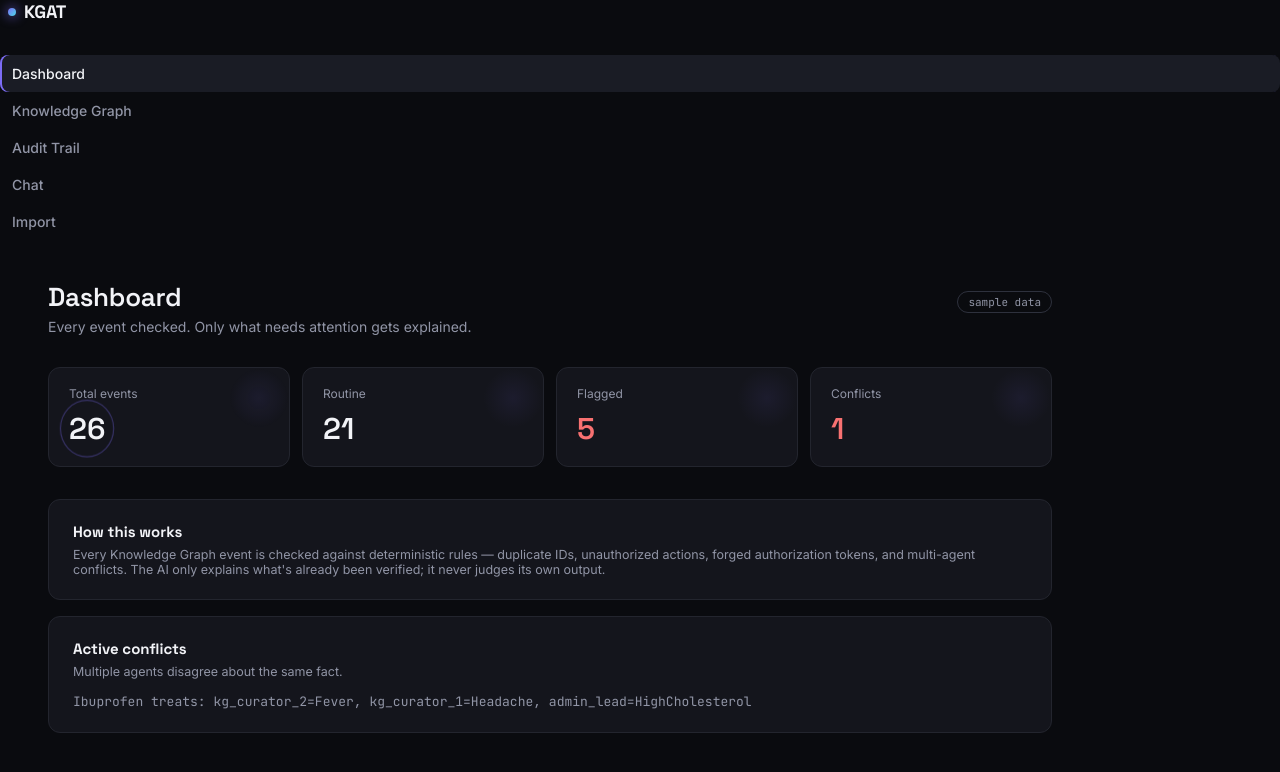
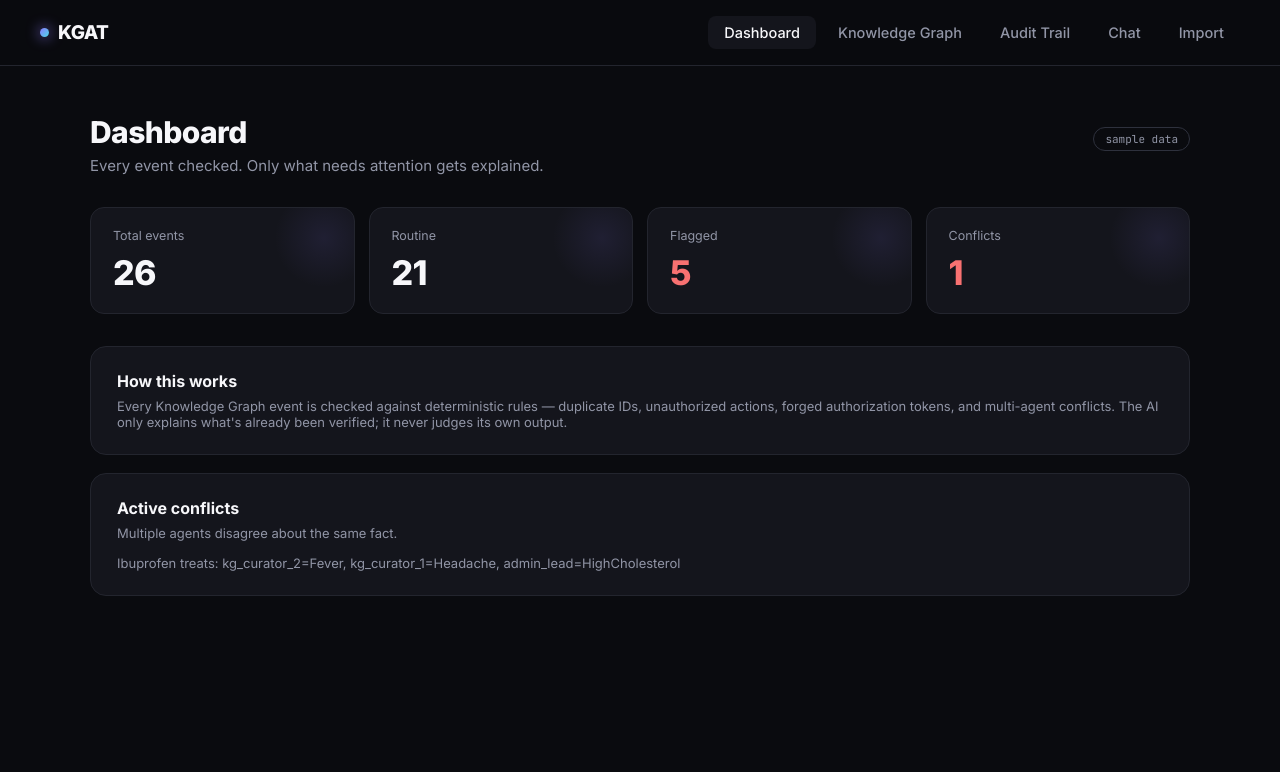
Before and after one commit to subeyda707/kgatweb, a React (Vite) app: page / in a window 1280 px wide. Shown: the top 772 px of the page. Built offline with nearby package versions, Linux system fonts and the light colour scheme; no server answers.

Commit message:
Update index.css

```diff
--- a/src/index.css
+++ b/src/index.css
@@ -1,93 +1,88 @@
+@import url('https://fonts.googleapis.com/css2?family=Inter:wght@400;500;600;700;800&family=JetBrains+Mono:wght@400;500&display=swap');
+
 :root {
   --bg: #0a0b0f;
   --surface: #14151c;
   --surface-2: #1a1c25;
   --border: #23252e;
   --border-light: #2e313d;
-  --text: #f2f3f7;
+  --text: #f7f7fa;
   --text-2: #9195a6;
   --text-3: #5c5f6e;
-  --violet: #7c6cf6;
+  --violet: #8b7bff;
   --cyan: #4dd9e8;
   --success: #34d399;
-  --success-bg: rgba(52,211,153,0.1);
+  --success-bg: rgba(52,211,153,0.12);
   --danger: #f87171;
-  --danger-bg: rgba(248,113,113,0.1);
-  --font-display: 'Space Grotesk', sans-serif;
-  --font-body: 'Inter', -apple-system, sans-serif;
-  --font-mono: 'JetBrains Mono', monospace;
+  --danger-bg: rgba(248,113,113,0.12);
 }
 * { box-sizing: border-box; margin: 0; padding: 0; }
-body { background: var(--bg); color: var(--text); font-family: var(--font-body); }
+body { background: var(--bg); color: var(--text); font-family: 'Inter', -apple-system, sans-serif; }
+.font-mono { font-family: 'JetBrains Mono', monospace; }
 
-.app-shell { display: flex; min-height: 100vh; }
+.topnav {
+  position: sticky; top: 0; z-index: 50; display: flex; align-items: center; justify-content: space-between;
+  padding: 16px 40px; border-bottom: 1px solid var(--border); background: rgba(10,11,15,0.85); backdrop-filter: blur(10px);
+}
+.brand { display: flex; align-items: center; gap: 9px; font-size: 19px; font-weight: 800; letter-spacing: -0.03em; }
+.brand-dot { width: 9px; height: 9px; border-radius: 50%; background: linear-gradient(135deg, var(--violet), var(--cyan)); box-shadow: 0 0 14px var(--violet); }
+.nav-links { display: flex; gap: 6px; }
+.nav-link { padding: 8px 16px; border-radius: 8px; color: var(--text-2); text-decoration: none; font-size: 14.5px; font-weight: 500; transition: all .15s; }
+.nav-link:hover { color: var(--text); background: var(--surface); }
+.nav-link.active { color: var(--text); background: var(--surface); }
 
-.sidebar {
-  width: 220px; background: var(--surface); border-right: 1px solid var(--border);
-  padding: 24px 16px; display: flex; flex-direction: column; gap: 4px; flex-shrink: 0;
-}
-.brand { font-family: var(--font-display); font-size: 18px; font-weight: 700; letter-spacing: -0.02em; margin-bottom: 32px; padding: 0 8px; display: flex; align-items: center; gap: 8px; }
-.brand-dot { width: 8px; height: 8px; border-radius: 50%; background: linear-gradient(135deg, var(--violet), var(--cyan)); box-shadow: 0 0 12px var(--violet); }
+.main { max-width: 1180px; margin: 0 auto; padding: 48px 40px 80px; }
 
-.nav-link { display: flex; align-items: center; gap: 10px; padding: 10px 12px; border-radius: 8px; color: var(--text-2); text-decoration: none; font-size: 14px; font-weight: 500; transition: all .15s; }
-.nav-link:hover { background: var(--surface-2); color: var(--text); }
-.nav-link.active { background: var(--surface-2); color: var(--text); box-shadow: inset 2px 0 0 var(--violet); }
-.nav-icon { width: 16px; text-align: center; opacity: 0.8; }
+h1 { font-size: 30px; font-weight: 800; letter-spacing: -0.02em; margin-bottom: 6px; }
+.subtitle { color: var(--text-2); font-size: 15px; margin-bottom: 32px; }
 
-.main { flex: 1; padding: 40px 48px; max-width: 1100px; }
-
-h1 { font-family: var(--font-display); font-size: 26px; font-weight: 600; letter-spacing: -0.01em; margin-bottom: 4px; }
-.subtitle { color: var(--text-2); font-size: 14px; margin-bottom: 32px; }
-
-.pill { font-size: 11px; padding: 3px 10px; border-radius: 999px; font-family: var(--font-mono); border: 1px solid var(--border-light); color: var(--text-2); }
+.pill { font-size: 11px; padding: 4px 11px; border-radius: 999px; font-family: 'JetBrains Mono', monospace; border: 1px solid var(--border-light); color: var(--text-2); }
 .pill.live { background: var(--success-bg); color: var(--success); border-color: transparent; }
 
-.pulse-ring {
-  position: relative; display: inline-flex; align-items: center; justify-content: center;
-}
-.pulse-ring::before {
-  content: ''; position: absolute; inset: -6px; border-radius: 50%;
-  border: 1.5px solid var(--violet); opacity: 0; animation: pulse 2.4s ease-out infinite;
-}
-@keyframes pulse { 0% { transform: scale(0.8); opacity: 0.6; } 100% { transform: scale(1.6); opacity: 0; } }
-@media (prefers-reduced-motion: reduce) { .pulse-ring::before { animation: none; display: none; } }
-
-.metric-grid { display: grid; grid-template-columns: repeat(4,1fr); gap: 12px; margin-bottom: 32px; }
-.metric-card { background: var(--surface); border: 1px solid var(--border); border-radius: 12px; padding: 18px 20px; position: relative; overflow: hidden; }
-.metric-card::after { content:''; position:absolute; top:0; right:0; width:60px; height:60px; background: radial-gradient(circle, var(--violet) 0%, transparent 70%); opacity: 0.08; }
-.metric-label { font-size: 12px; color: var(--text-2); margin-bottom: 8px; }
-.metric-value { font-family: var(--font-display); font-size: 30px; font-weight: 600; }
+.metric-grid { display: grid; grid-template-columns: repeat(4,1fr); gap: 14px; margin-bottom: 32px; }
+.metric-card { background: var(--surface); border: 1px solid var(--border); border-radius: 14px; padding: 20px 22px; position: relative; overflow: hidden; }
+.metric-card::after { content:''; position:absolute; top:-20px; right:-20px; width:100px; height:100px; background: radial-gradient(circle, var(--violet) 0%, transparent 70%); opacity: 0.1; }
+.metric-label { font-size: 12.5px; color: var(--text-2); margin-bottom: 9px; }
+.metric-value { font-size: 34px; font-weight: 800; letter-spacing: -0.02em; }
 .metric-value.success { color: var(--success); } .metric-value.danger { color: var(--danger); }
 
-.tabs { display: flex; gap: 4px; margin-bottom: 20px; }
-.tab-btn { background: none; border: 1px solid var(--border); color: var(--text-2); font-size: 12.5px; padding: 6px 14px; border-radius: 8px; cursor: pointer; font-family: var(--font-body); }
-.tab-btn.active { background: var(--surface-2); color: var(--text); border-color: var(--border-light); }
+.tabs { display: flex; gap: 6px; margin-bottom: 22px; }
+.tab-btn { background: var(--surface); border: 1px solid var(--border); color: var(--text-2); font-size: 13px; padding: 7px 16px; border-radius: 999px; cursor: pointer; font-family: inherit; font-weight: 500; transition: all .15s; }
+.tab-btn.active { background: var(--violet); color: white; border-color: transparent; }
 
-.record-row { background: var(--surface); border: 1px solid var(--border); border-radius: 12px; padding: 16px 18px; margin-bottom: 10px; }
+.record-row { background: var(--surface); border: 1px solid var(--border); border-radius: 14px; padding: 18px 20px; margin-bottom: 11px; display: flex; justify-content: space-between; gap: 14px; }
 .record-row.flagged { border-color: rgba(248,113,113,0.3); }
-.record-top { display: flex; justify-content: space-between; gap: 12px; margin-bottom: 8px; }
-.record-what { font-size: 14px; font-weight: 500; font-family: var(--font-mono); }
-.badge { font-size: 10.5px; padding: 3px 9px; border-radius: 6px; font-family: var(--font-mono); white-space: nowrap; }
+.record-main { flex: 1; }
+.record-top { display: flex; justify-content: space-between; gap: 12px; margin-bottom: 9px; }
+.record-what { font-size: 14.5px; font-weight: 600; font-family: 'JetBrains Mono', monospace; }
+.badge { font-size: 10.5px; padding: 3px 10px; border-radius: 999px; font-family: 'JetBrains Mono', monospace; white-space: nowrap; font-weight: 500; }
 .badge.ok { background: var(--success-bg); color: var(--success); } .badge.bad { background: var(--danger-bg); color: var(--danger); }
-.record-meta { display: flex; gap: 16px; font-size: 11.5px; color: var(--text-2); font-family: var(--font-mono); margin-bottom: 8px; }
-.issue-line { font-size: 12.5px; color: var(--text-2); padding-left: 14px; position: relative; margin-bottom: 4px; }
+.record-meta { display: flex; gap: 18px; font-size: 12px; color: var(--text-2); font-family: 'JetBrains Mono', monospace; margin-bottom: 9px; }
+.issue-line { font-size: 13px; color: var(--text-2); padding-left: 15px; position: relative; margin-bottom: 5px; }
 .issue-line::before { content: '—'; position: absolute; left: 0; color: var(--danger); }
+.ask-icon { width: 36px; height: 36px; border-radius: 10px; background: var(--surface-2); border: 1px solid var(--border-light); display: flex; align-items: center; justify-content: center; cursor: pointer; flex-shrink: 0; transition: all .15s; text-decoration: none; color: var(--text-2); font-size: 15px; align-self: flex-start; }
+.ask-icon:hover { background: var(--violet); color: white; border-color: transparent; }
 
-.empty { color: var(--text-3); font-size: 13px; padding: 32px; text-align: center; border: 1px dashed var(--border-light); border-radius: 12px; }
+.empty { color: var(--text-3); font-size: 13.5px; padding: 40px; text-align: center; border: 1px dashed var(--border-light); border-radius: 14px; }
 
-.chat-shell { display: flex; flex-direction: column; height: 60vh; background: var(--surface); border: 1px solid var(--border); border-radius: 12px; overflow: hidden; }
-.chat-messages { flex: 1; overflow-y: auto; padding: 20px; display: flex; flex-direction: column; gap: 14px; }
-.msg { max-width: 80%; padding: 10px 14px; border-radius: 10px; font-size: 13.5px; line-height: 1.5; }
+.chat-shell { display: flex; flex-direction: column; height: 62vh; background: var(--surface); border: 1px solid var(--border); border-radius: 16px; overflow: hidden; }
+.chat-messages { flex: 1; overflow-y: auto; padding: 22px; display: flex; flex-direction: column; gap: 14px; }
+.msg { max-width: 78%; padding: 11px 15px; border-radius: 12px; font-size: 14px; line-height: 1.55; }
 .msg.user { align-self: flex-end; background: var(--violet); color: white; }
 .msg.assistant { align-self: flex-start; background: var(--surface-2); border: 1px solid var(--border-light); }
-.chat-input-row { display: flex; gap: 10px; padding: 14px; border-top: 1px solid var(--border); }
-.chat-input-row input { flex: 1; background: var(--bg); border: 1px solid var(--border-light); color: var(--text); border-radius: 8px; padding: 10px 14px; font-size: 13.5px; font-family: var(--font-body); }
+.chat-input-row { display: flex; gap: 10px; padding: 16px; border-top: 1px solid var(--border); }
+.chat-input-row input { flex: 1; background: var(--bg); border: 1px solid var(--border-light); color: var(--text); border-radius: 10px; padding: 11px 15px; font-size: 14px; font-family: inherit; }
 .chat-input-row input:focus { outline: none; border-color: var(--violet); }
-button.send { background: linear-gradient(135deg, var(--violet), var(--cyan)); border: none; color: white; padding: 0 20px; border-radius: 8px; font-weight: 600; font-size: 13px; cursor: pointer; }
+button.send { background: linear-gradient(135deg, var(--violet), var(--cyan)); border: none; color: white; padding: 0 22px; border-radius: 10px; font-weight: 700; font-size: 13.5px; cursor: pointer; }
 
-.card { background: var(--surface); border: 1px solid var(--border); border-radius: 12px; padding: 22px 24px; margin-bottom: 16px; }
-.card h3 { font-family: var(--font-display); font-size: 15px; margin-bottom: 6px; }
-.card p.hint { font-size: 12.5px; color: var(--text-2); margin-bottom: 14px; }
-input[type=text], input[type=password] { width: 100%; background: var(--bg); border: 1px solid var(--border-light); color: var(--text); border-radius: 8px; padding: 9px 12px; font-size: 12.5px; font-family: var(--font-mono); }
-label { font-size: 12px; color: var(--text-2); display: block; margin: 12px 0 6px; }
-button.primary { background: linear-gradient(135deg, var(--violet), var(--cyan)); border: none; color: white; padding: 9px 20px; border-radius: 8px; font-weight: 600; font-size: 13px; cursor: pointer; margin-top: 14px; }
+.card { background: var(--surface); border: 1px solid var(--border); border-radius: 16px; padding: 24px 26px; margin-bottom: 18px; }
+.card h3 { font-size: 16px; font-weight: 700; margin-bottom: 7px; }
+.card p.hint { font-size: 13px; color: var(--text-2); margin-bottom: 14px; }
+input[type=text], input[type=password], input[type=file] { width: 100%; background: var(--bg); border: 1px solid var(--border-light); color: var(--text); border-radius: 10px; padding: 10px 13px; font-size: 13px; font-family: 'JetBrains Mono', monospace; }
+label { font-size: 12.5px; color: var(--text-2); display: block; margin: 14px 0 7px; font-weight: 500; }
+button.primary { background: linear-gradient(135deg, var(--violet), var(--cyan)); border: none; color: white; padding: 10px 22px; border-radius: 10px; font-weight: 700; font-size: 13.5px; cursor: pointer; margin-top: 16px; }
+button.secondary { background: var(--surface-2); border: 1px solid var(--border-light); color: var(--text); padding: 9px 18px; border-radius: 10px; font-weight: 600; font-size: 13px; cursor: pointer; margin-right: 10px; }
+
+.graph-canvas { width: 100%; background: var(--surface); border: 1px solid var(--border); border-radius: 16px; }
+.legend { display: flex; gap: 20px; margin-bottom: 18px; font-size: 12.5px; color: var(--text-2); }
+.legend-dot { width: 9px; height: 9px; border-radius: 50%; display: inline-block; margin-right: 6px; vertical-align: middle; }
```
